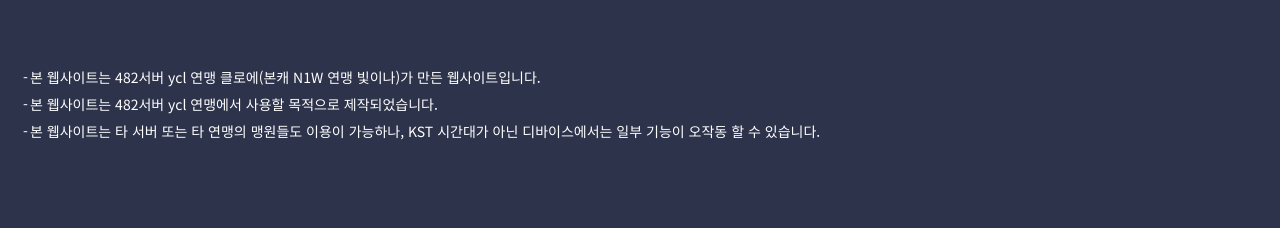
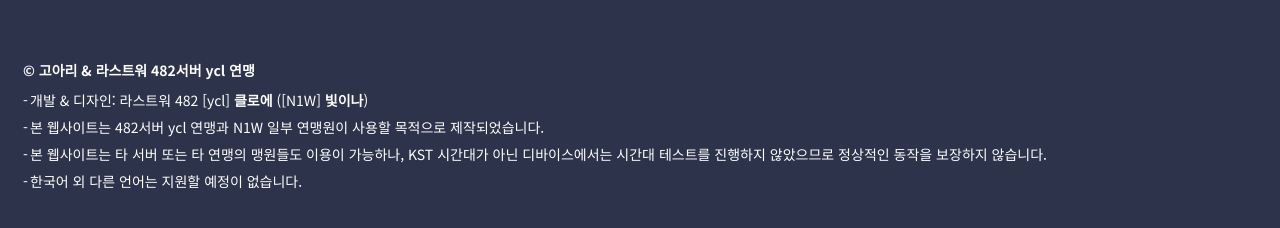
Before and after one commit to naninyang/lawar, a Next.js app: page / in a window 1280 px wide. Shown: the part 454-682 px from the top of the page. Built offline with nearby package versions, Linux system fonts and the light colour scheme; no server answers.

Commit message:
푸터 워딩 변경

```diff
--- a/components/Footer.tsx
+++ b/components/Footer.tsx
@@ -3,13 +3,17 @@ import styles from '@/styles/Footer.module.sass';
 export default function Footer() {
   return (
     <footer className={styles.footer}>
+      <p>&copy; 고아리 & 라스트워 482서버 ycl 연맹</p>
       <ul>
-        <li>본 웹사이트는 482서버 ycl 연맹 클로에(본캐 N1W 연맹 빛이나)가 만든 웹사이트입니다.</li>
-        <li>본 웹사이트는 482서버 ycl 연맹에서 사용할 목적으로 제작되었습니다.</li>
         <li>
-          본 웹사이트는 타 서버 또는 타 연맹의 맹원들도 이용이 가능하나, KST 시간대가 아닌 디바이스에서는 일부 기능이
-          오작동 할 수 있습니다.
+          개발 & 디자인: 라스트워 482 [ycl] <strong>클로에</strong> ([N1W] <strong>빛이나</strong>)
         </li>
+        <li>본 웹사이트는 482서버 ycl 연맹과 N1W 일부 연맹원이 사용할 목적으로 제작되었습니다.</li>
+        <li>
+          본 웹사이트는 타 서버 또는 타 연맹의 맹원들도 이용이 가능하나, KST 시간대가 아닌 디바이스에서는 시간대
+          테스트를 진행하지 않았으므로 정상적인 동작을 보장하지 않습니다.
+        </li>
+        <li>한국어 외 다른 언어는 지원할 예정이 없습니다.</li>
       </ul>
     </footer>
   );
--- a/styles/Footer.module.sass
+++ b/styles/Footer.module.sass
@@ -10,6 +10,9 @@ footer.footer
   padding: 0 rem(23) rem(23)
   font-size: rem(14)
 
+  p
+    font-weight: 700
+
   ul
     li
       margin: rem(7) 0
```
